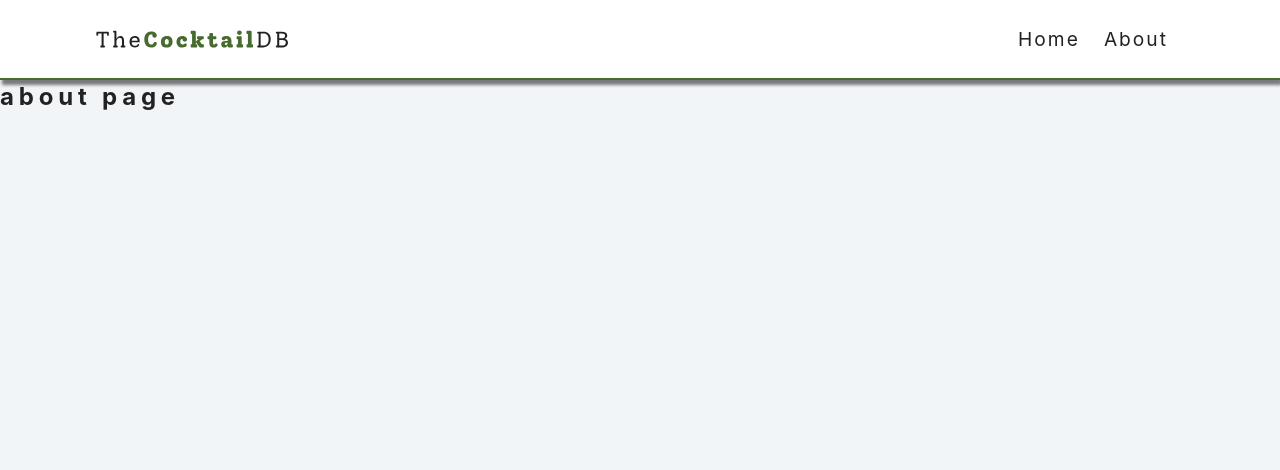
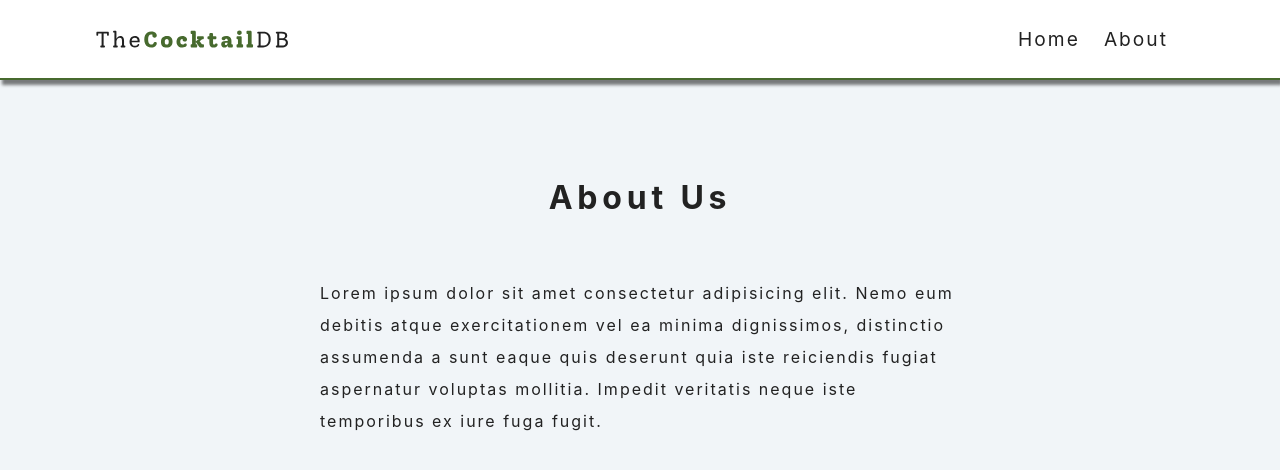
Before and after one commit to naimahassan43/react-cocktails-project, a React (Create React App) app: page /about in a window 1280 px wide. Shown: the top 470 px of the page. Built offline with nearby package versions, Linux system fonts and the light colour scheme.

Commit message:
About page

```diff
--- a/src/pages/About.js
+++ b/src/pages/About.js
@@ -1,11 +1,18 @@
-import React from 'react'
+import React from "react";
 
 const About = () => {
   return (
-    <div>
-      <h2>about page</h2>
-    </div>
-  )
-}
+    <section className="section about-section">
+      <h1 className="section-title">about us</h1>
+      <p>
+        Lorem ipsum dolor sit amet consectetur adipisicing elit. Nemo eum
+        debitis atque exercitationem vel ea minima dignissimos, distinctio
+        assumenda a sunt eaque quis deserunt quia iste reiciendis fugiat
+        aspernatur voluptas mollitia. Impedit veritatis neque iste temporibus ex
+        iure fuga fugit.
+      </p>
+    </section>
+  );
+};
 
-export default About
+export default About;
```
